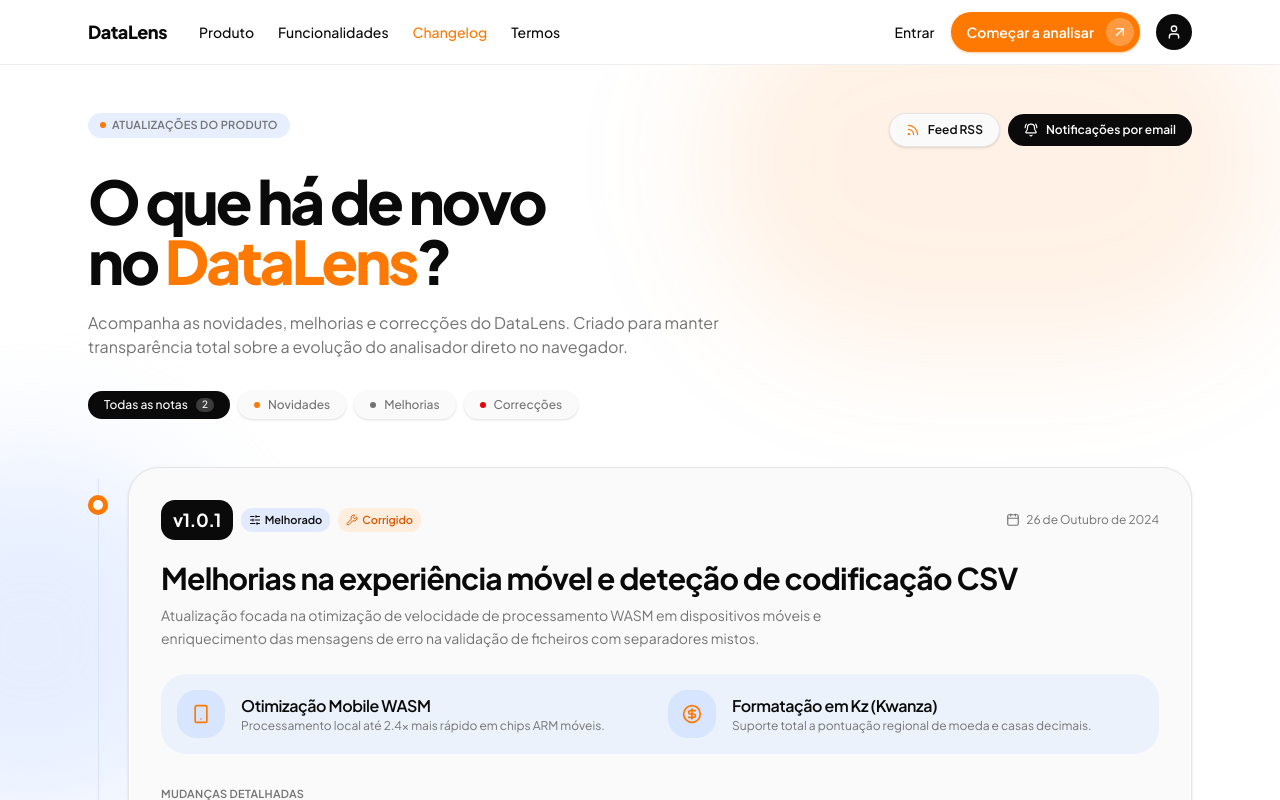
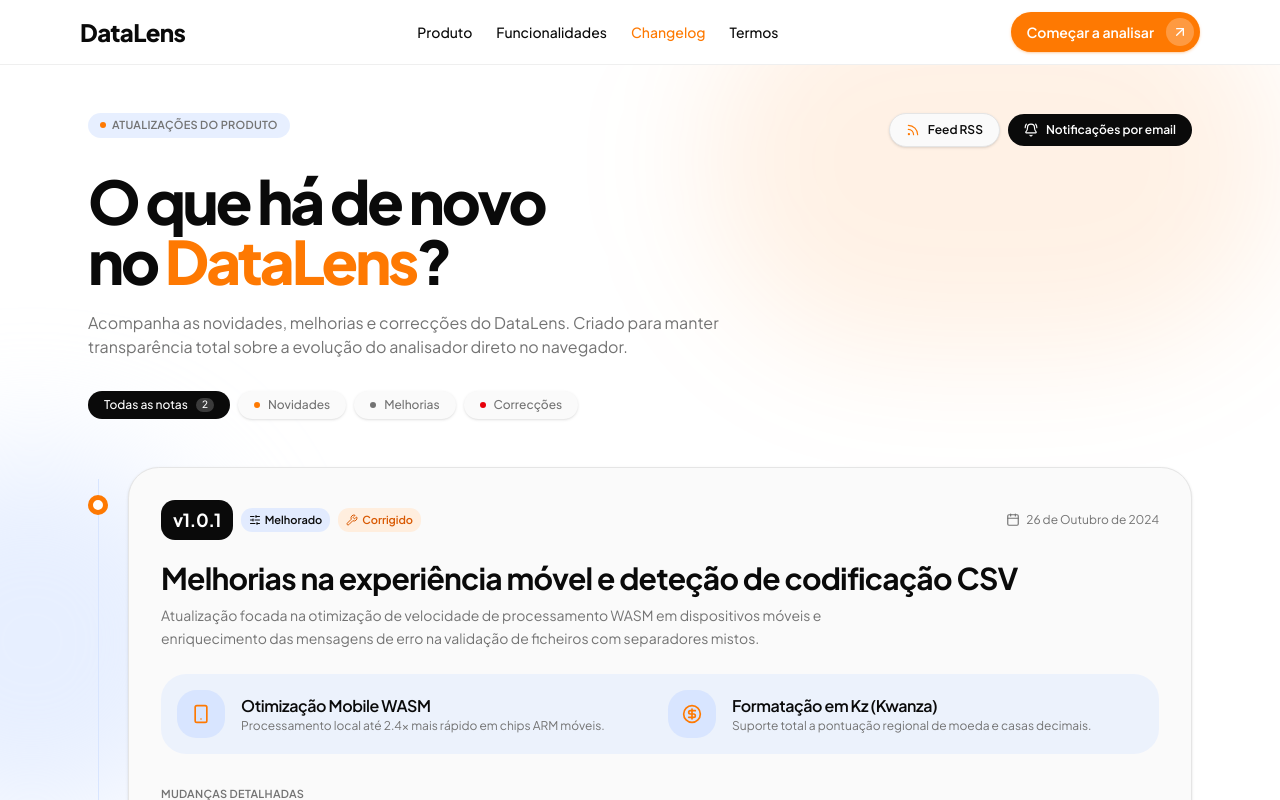
Before and after one commit to manueljaime007/datalens, a Next.js app in the folder web/: page /changelog in a window 1280 px wide. Shown: the top 800 px of the page. Built offline with nearby package versions, Linux system fonts and the light colour scheme.

Commit message:
refactor(site): use shared Header in PublicShell
Replace PublicHeader with the standardized Header in PublicShell so the
public layout renders the same header as other layout schemas.

```diff
--- a/web/components/site/public-shell.tsx
+++ b/web/components/site/public-shell.tsx
@@ -1,10 +1,11 @@
 import Link from "next/link";
-import { PublicHeader } from "@/components/site/public-header";
+import { Header } from "@/components/site/header";
+
 
 export function PublicShell({ children }: { children: React.ReactNode }) {
   return (
     <div className="flex min-h-screen flex-col bg-background">
-      <PublicHeader />
+      <Header />
 
       <main className="flex-1">{children}</main>
 
```
